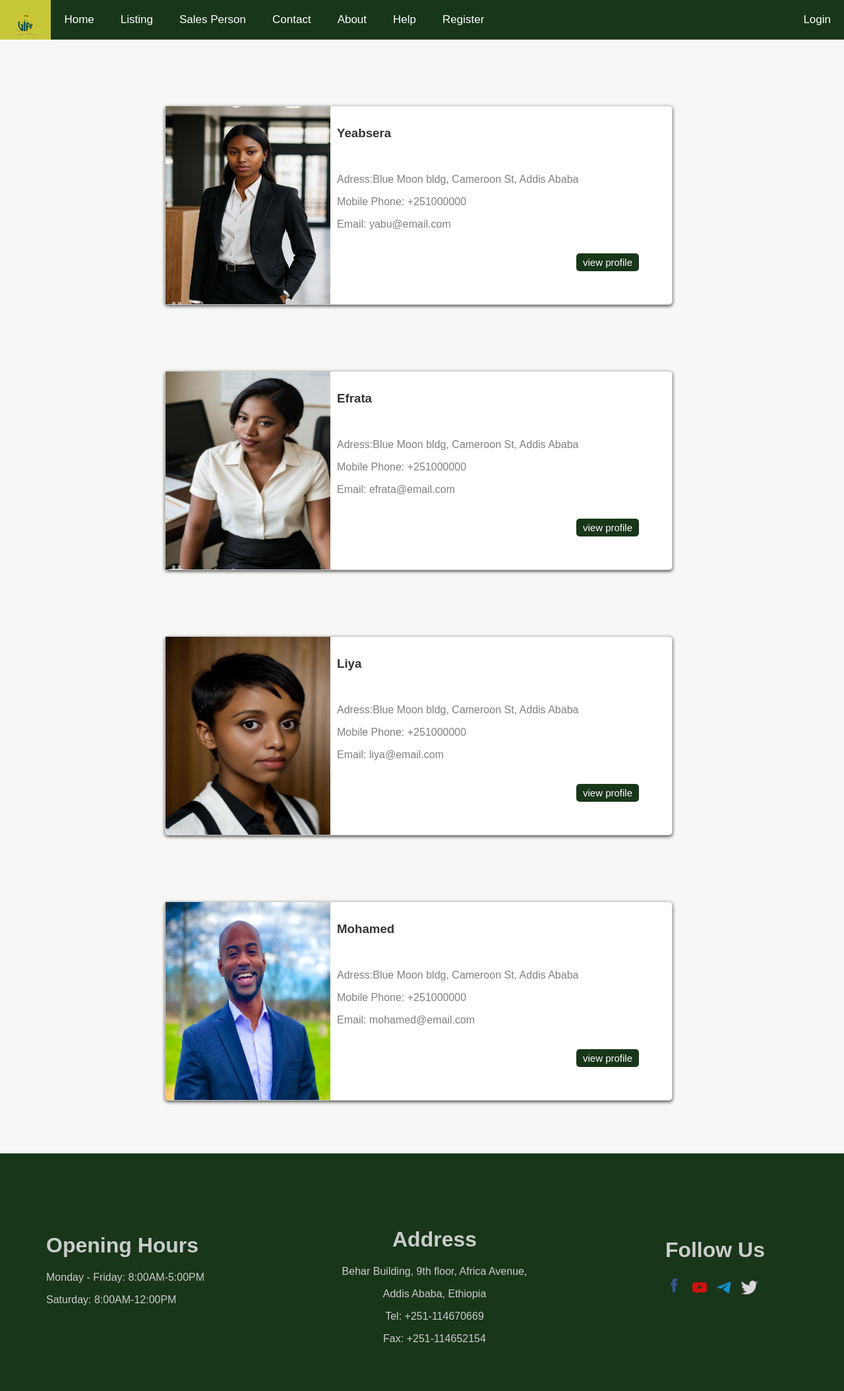
After one commit to Bethelhem-Yirga/Real-Estate-Management-System, a Django app: page /salespersons/ in a window 1280 px wide. The commit adds this page. Shown: the whole page at 66% size. Run offline with Django 5.2, Linux system fonts and the light colour scheme.

```diff
--- /dev/null
+++ b/Real_Estate_Project/app1/templates/salespersons.html
@@ -0,0 +1,120 @@
+{% load static %}
+<!DOCTYPE html>
+<html>
+<head>
+    <link rel="stylesheet" type="text/css" href="{% static 'css/home.css' %}">
+    <link rel="stylesheet" type="text/css" href="{% static 'css/salesperson.css' %}">
+</head>
+
+<body>
+<div class="navbar">
+    <a href="#home" class="logo"><img src="{% static 'img/logo.png' %}" alt="Logo"></a>
+    <a href="/" class="home">Home</a>
+    <a href="{% url 'property_listing' %}">Listing</a>
+    <a href="/salespersons">Sales Person</a>
+    <a href="{% url 'contact' %}">Contact</a>
+    <a href="#about">About</a>
+    <a href="#help">Help</a>
+    <a href="{% url 'registration' %}">Register</a>
+    <a href="#login" class="login">Login</a>
+</div>
+
+
+<div class="salesperson-listings">
+
+    <div class="salesperson-card">
+        <div class="salesperson-image">
+            <img src="{% static 'img/sp1.jpg' %}" alt="Card 1" >
+        </div>
+        <div class="salesperson-description">
+            <h3>Yeabsera</h3>
+            <p class="address">Adress:Blue Moon bldg, Cameroon St, Addis Ababa</p>
+            <p>Mobile Phone: +251000000</p>
+            <p>Email: yabu@email.com</p>
+            <a href="#" class="profile-btn">view profile</a>
+        </div>
+    </div>
+
+    <div class="salesperson-card">
+        <div class="salesperson-image">
+            <img src="{% static 'img/sp6.jpg' %}" alt="Card 2">
+        </div>
+        <div class="salesperson-description">
+            <h3>Efrata</h3>
+            <p class="address">Adress:Blue Moon bldg, Cameroon St, Addis Ababa</p>
+            <p>Mobile Phone: +251000000</p>
+            <p>Email: efrata@email.com</p>
+            <a href="#" class="profile-btn">view profile</a>
+        </div>
+    </div>
+
+
+    <div class="salesperson-card">
+        <div class="salesperson-image">
+            <img src="{% static 'img/sp2.jpg' %}" alt="Card 3">
+        </div>
+        <div class="salesperson-description">
+            <h3>Liya</h3>
+            <p class="address">Adress:Blue Moon bldg, Cameroon St, Addis Ababa</p>
+            <p>Mobile Phone: +251000000</p>
+            <p>Email: liya@email.com</p>
+            <a href="#" class="profile-btn">view profile</a>
+        </div>
+    </div>
+
+    <div class="salesperson-card">
+        <div class="salesperson-image">
+            <img src="{% static 'img/sp5.jpg' %}" alt="Card 4">
+        </div>
+        <div class="salesperson-description">
+            <h3>Mohamed</h3>
+            <p class="address">Adress:Blue Moon bldg, Cameroon St, Addis Ababa</p>
+            <p>Mobile Phone: +251000000</p>
+            <p>Email: mohamed@email.com</p>
+            <a href="#" class="profile-btn">view profile</a>
+        </div>
+    </div>
+
+
+
+
+
+
+
+
+
+
+</div>
+
+<footer>
+    <div class="footer-section opening-hours">
+        <h1>Opening Hours</h1>
+        <p>Monday - Friday: 8:00AM-5:00PM</p>
+        <p>Saturday: 8:00AM-12:00PM</p>
+    </div>
+    <div class="footer-section address">
+        <h1>Address</h1>
+        <p>Behar Building, 9th floor, Africa Avenue,</p>
+        <p>Addis Ababa, Ethiopia</p>
+        <p>Tel: +251-114670669</p>
+        <p>Fax: +251-114652154</p>
+    </div>
+    <div class="footer-section follow-us">
+        <h1>Follow Us</h1>
+        <div class="social-media-links">
+            <ul>
+                <a href="https://www.facebook.com/giftatofficial/"><img src="{% static 'img/FB.png' %}" alt="Facebook"
+                                                                         style="height:28px"></a>
+                <a href="https://www.youtube.com/@GIFTBusinessGroup"><img src="{% static 'img/YOUTUBE.png' %}"
+                                                                           alt="Youtube" style="height:22px"></a>
+                <a href="https://t.me/giftbusinessgroup"><img src="{% static 'img/TG.png' %}" alt="Telegram"
+                                                               style="height:22px"></a>
+                <a href="https://twitter.com/i/flow/login?redirect_after_login=%2FGIFTBusinessG"><img
+                            src="{% static 'img/TW.png' %}" alt="Twitter" style="height:22px"></a>
+            </ul>
+        </div>
+    </div>
+</footer>
+
+</body>
+</html>
--- a/Real_Estate_Project/app1/urls.py
+++ b/Real_Estate_Project/app1/urls.py
@@ -5,5 +5,8 @@ urlpatterns = [
     path('', views.home_view, name='index'),
     path('register/', views.registration_view  , name='registration'),
     path('property_listing/', views.property_listing, name='property_listing'),
+    path('salespersons/', views.salespersons, name='salespersons'),
+    path('contact/', views.contact, name='contact'),
+
 
 ]
--- a/Real_Estate_Project/app1/views.py
+++ b/Real_Estate_Project/app1/views.py
@@ -8,3 +8,9 @@ def registration_view(request):
 
 def property_listing(request):
     return render(request, 'property_listing.html')
+
+def salespersons(request):
+    return render(request, 'salespersons.html')
+
+def contact(request):
+    return render(request, 'contact.html')
--- /dev/null
+++ b/Real_Estate_Project/static/css/salesperson.css
@@ -0,0 +1,63 @@
+body{
+    background-color: #f7f7f5;
+}
+
+
+
+.salesperson-card {
+    display: flex;
+    border: 1px solid #ccc;
+    border-radius: 5px;
+    padding: 0px;
+    margin-left:250px;
+    margin-right:80px;
+    margin-bottom: 80px;
+    margin-top: 100px;
+    box-shadow: 0 2px 5px rgba(0, 0, 0, 0.7);
+    background-color: white;
+    width:60%;
+
+}
+
+
+.salesperson-image {
+    height:300px;
+    width:250px;
+}
+
+.salesperson-image img {
+    width: 100%;
+    height: 100%;
+}
+
+
+.salesperson-description {
+    flex: 2;
+    padding-left: 10px;
+    position: relative;
+}
+.profile-btn {
+    position: absolute;
+    bottom: 50px;
+    right: 50px;
+    background-color:#18361a;
+    color: white;
+    padding: 5px 10px;
+    border-radius: 5px;
+    text-decoration: none;
+    display: inline-block;
+    transition: background-color 0.3s ease;
+    font-size:15px;
+}
+.address{
+    position: relative;
+    margin-top:50px;
+}
+.salesperson-card h3{
+    position: relative;
+    margin-top:30px;
+    color:#363535;
+}
+.salesperson-card p{
+    color:gray;
+}
```
Also changed, not shown: Real_Estate_Project/app1/templates/contact.html (added, +82 -0 lines), Real_Estate_Project/app1/templates/home.html (+7 -7 lines), Real_Estate_Project/app1/templates/property_listing.html (+7 -57 lines), Real_Estate_Project/app1/templates/registration.html (+47 -0 lines), Real_Estate_Project/static/css/contact.css (added, +50 -0 lines), Real_Estate_Project/static/css/property_listing.css (added, +49 -0 lines), Real_Estate_Project/static/js/contact.js (added, +55 -0 lines).
